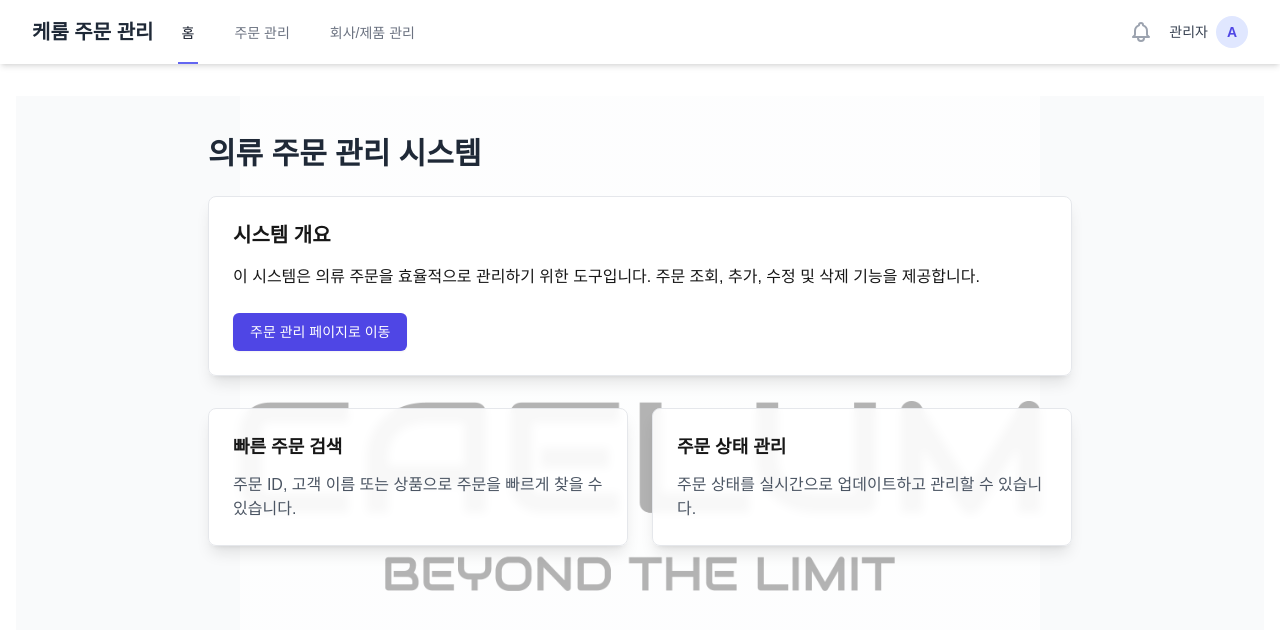
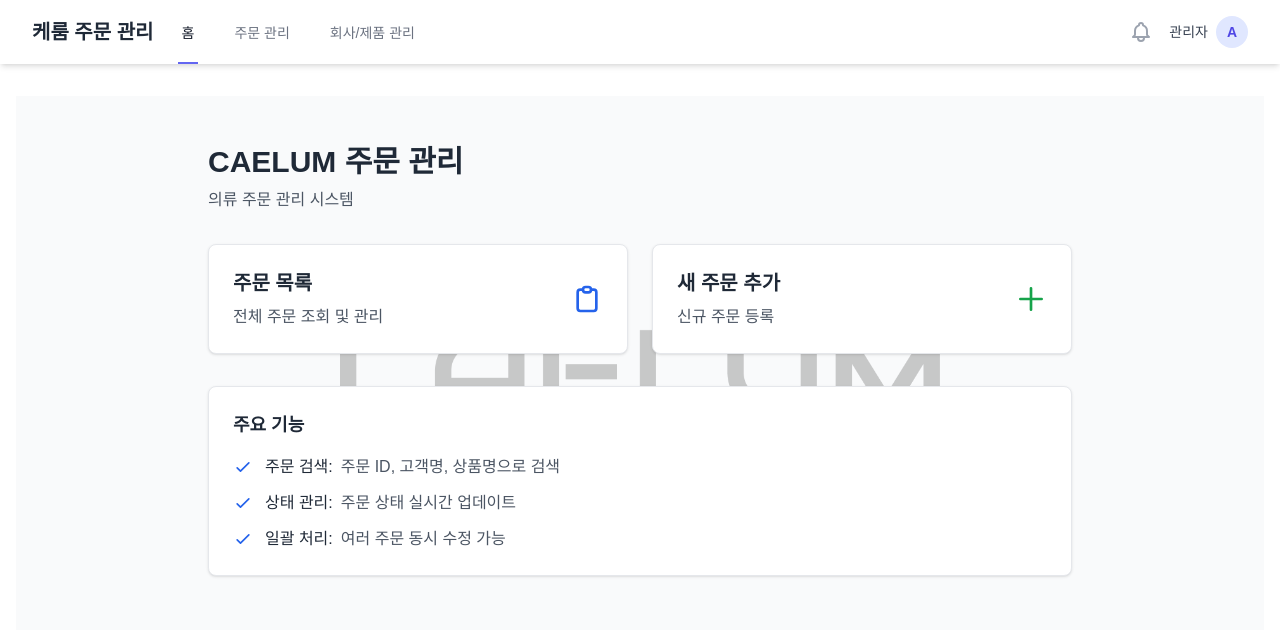
Before and after one commit to Jeong-baechoo/clothing-order-manager, a Next.js app: page / in a window 1280 px wide. Shown: the top 630 px of the page. Built offline with nearby package versions, Linux system fonts and the light colour scheme.

Commit message:
Revamp Home page layout and enhance UI for better user experience

```diff
--- a/app/page.tsx
+++ b/app/page.tsx
@@ -2,46 +2,92 @@ import Link from "next/link";
 
 export default function Home() {
   return (
-      // CAELUM 투명 로고를 배경으로 사용
-      <div
-          className="min-h-screen bg-no-repeat bg-center relative bg-gray-50"
+      <div className="min-h-screen bg-gray-50 dark:bg-gray-900">
+        {/* 배경 로고 - z-index 수정 */}
+        <div
+          className="fixed inset-0 pointer-events-none"
           style={{
-            backgroundImage: `linear-gradient(rgba(255, 255, 255, 0.7), rgba(255, 255, 255, 0.7)), url('/images/caelum-logo-transparent.png')`,
-            backgroundSize: '800px auto',
-            backgroundPosition: 'center'
+            backgroundImage: `url('/images/caelum-logo-transparent.png')`,
+            backgroundSize: '600px auto',
+            backgroundPosition: 'center',
+            backgroundRepeat: 'no-repeat',
+            opacity: 0.2,
+            zIndex: 0
           }}
-      >
-        <div className="max-w-4xl mx-auto py-10 px-4">
-          <h1 className="text-3xl font-bold mb-6 text-gray-800">의류 주문 관리 시스템</h1>
+        />
 
-          <div className="bg-white/90 dark:bg-gray-800/90 backdrop-blur-sm shadow-lg rounded-lg p-6 mb-8 border border-gray-200">
-            <h2 className="text-xl font-semibold mb-4">시스템 개요</h2>
-            <p className="mb-4">
-              이 시스템은 의류 주문을 효율적으로 관리하기 위한 도구입니다. 주문 조회, 추가, 수정 및 삭제 기능을 제공합니다.
-            </p>
-            <div className="mt-6">
-              <Link
-                  href="/orders"
-                  className="inline-flex items-center px-4 py-2 border border-transparent text-sm font-medium rounded-md shadow-sm text-white bg-indigo-600 hover:bg-indigo-700 focus:outline-none focus:ring-2 focus:ring-offset-2 focus:ring-indigo-500 transition-colors"
-              >
-                주문 관리 페이지로 이동
-              </Link>
-            </div>
+        {/* 메인 컨텐츠 */}
+        <div className="relative max-w-4xl mx-auto py-12 px-4">
+          {/* 헤더 */}
+          <div className="mb-8">
+            <h1 className="text-3xl font-bold text-gray-800 dark:text-gray-100">CAELUM 주문 관리</h1>
+            <p className="text-gray-600 dark:text-gray-400 mt-2">의류 주문 관리 시스템</p>
           </div>
 
-          <div className="grid grid-cols-1 md:grid-cols-2 gap-6">
-            <div className="bg-white/90 dark:bg-gray-800/90 backdrop-blur-sm shadow-lg rounded-lg p-6 border border-gray-200">
-              <h2 className="text-lg font-semibold mb-3">빠른 주문 검색</h2>
-              <p className="text-gray-600 dark:text-gray-300">
-                주문 ID, 고객 이름 또는 상품으로 주문을 빠르게 찾을 수 있습니다.
-              </p>
-            </div>
+          {/* 빠른 액세스 버튼들 */}
+          <div className="grid grid-cols-1 md:grid-cols-2 gap-6 mb-8">
+            <Link
+              href="/orders"
+              className="bg-white dark:bg-gray-800 p-6 rounded-lg shadow hover:shadow-lg transition-shadow border border-gray-200 dark:border-gray-700"
+            >
+              <div className="flex items-center justify-between">
+                <div>
+                  <h2 className="text-xl font-semibold text-gray-800 dark:text-gray-100 mb-2">주문 목록</h2>
+                  <p className="text-gray-600 dark:text-gray-400">전체 주문 조회 및 관리</p>
+                </div>
+                <svg className="w-8 h-8 text-blue-600 dark:text-blue-400" fill="none" stroke="currentColor" viewBox="0 0 24 24">
+                  <path strokeLinecap="round" strokeLinejoin="round" strokeWidth="2" d="M9 5H7a2 2 0 00-2 2v12a2 2 0 002 2h10a2 2 0 002-2V7a2 2 0 00-2-2h-2M9 5a2 2 0 002 2h2a2 2 0 002-2M9 5a2 2 0 012-2h2a2 2 0 012 2" />
+                </svg>
+              </div>
+            </Link>
 
-            <div className="bg-white/90 dark:bg-gray-800/90 backdrop-blur-sm shadow-lg rounded-lg p-6 border border-gray-200">
-              <h2 className="text-lg font-semibold mb-3">주문 상태 관리</h2>
-              <p className="text-gray-600 dark:text-gray-300">
-                주문 상태를 실시간으로 업데이트하고 관리할 수 있습니다.
-              </p>
+            <Link
+              href="/orders/new"
+              className="bg-white dark:bg-gray-800 p-6 rounded-lg shadow hover:shadow-lg transition-shadow border border-gray-200 dark:border-gray-700"
+            >
+              <div className="flex items-center justify-between">
+                <div>
+                  <h2 className="text-xl font-semibold text-gray-800 dark:text-gray-100 mb-2">새 주문 추가</h2>
+                  <p className="text-gray-600 dark:text-gray-400">신규 주문 등록</p>
+                </div>
+                <svg className="w-8 h-8 text-green-600 dark:text-green-400" fill="none" stroke="currentColor" viewBox="0 0 24 24">
+                  <path strokeLinecap="round" strokeLinejoin="round" strokeWidth="2" d="M12 4v16m8-8H4" />
+                </svg>
+              </div>
+            </Link>
+          </div>
+
+          {/* 주요 기능 안내 */}
+          <div className="bg-white dark:bg-gray-800 rounded-lg shadow p-6 border border-gray-200 dark:border-gray-700">
+            <h3 className="text-lg font-semibold text-gray-800 dark:text-gray-100 mb-4">주요 기능</h3>
+            <div className="space-y-3">
+              <div className="flex items-start">
+                <svg className="w-5 h-5 text-blue-600 dark:text-blue-400 mt-0.5 mr-3" fill="none" stroke="currentColor" viewBox="0 0 24 24">
+                  <path strokeLinecap="round" strokeLinejoin="round" strokeWidth="2" d="M5 13l4 4L19 7" />
+                </svg>
+                <div>
+                  <span className="font-medium text-gray-800 dark:text-gray-100">주문 검색:</span>
+                  <span className="text-gray-600 dark:text-gray-400 ml-2">주문 ID, 고객명, 상품명으로 검색</span>
+                </div>
+              </div>
+              <div className="flex items-start">
+                <svg className="w-5 h-5 text-blue-600 dark:text-blue-400 mt-0.5 mr-3" fill="none" stroke="currentColor" viewBox="0 0 24 24">
+                  <path strokeLinecap="round" strokeLinejoin="round" strokeWidth="2" d="M5 13l4 4L19 7" />
+                </svg>
+                <div>
+                  <span className="font-medium text-gray-800 dark:text-gray-100">상태 관리:</span>
+                  <span className="text-gray-600 dark:text-gray-400 ml-2">주문 상태 실시간 업데이트</span>
+                </div>
+              </div>
+              <div className="flex items-start">
+                <svg className="w-5 h-5 text-blue-600 dark:text-blue-400 mt-0.5 mr-3" fill="none" stroke="currentColor" viewBox="0 0 24 24">
+                  <path strokeLinecap="round" strokeLinejoin="round" strokeWidth="2" d="M5 13l4 4L19 7" />
+                </svg>
+                <div>
+                  <span className="font-medium text-gray-800 dark:text-gray-100">일괄 처리:</span>
+                  <span className="text-gray-600 dark:text-gray-400 ml-2">여러 주문 동시 수정 가능</span>
+                </div>
+              </div>
             </div>
           </div>
         </div>
```
Also changed, not shown: public/images/caelum-logo-background.png (added).
